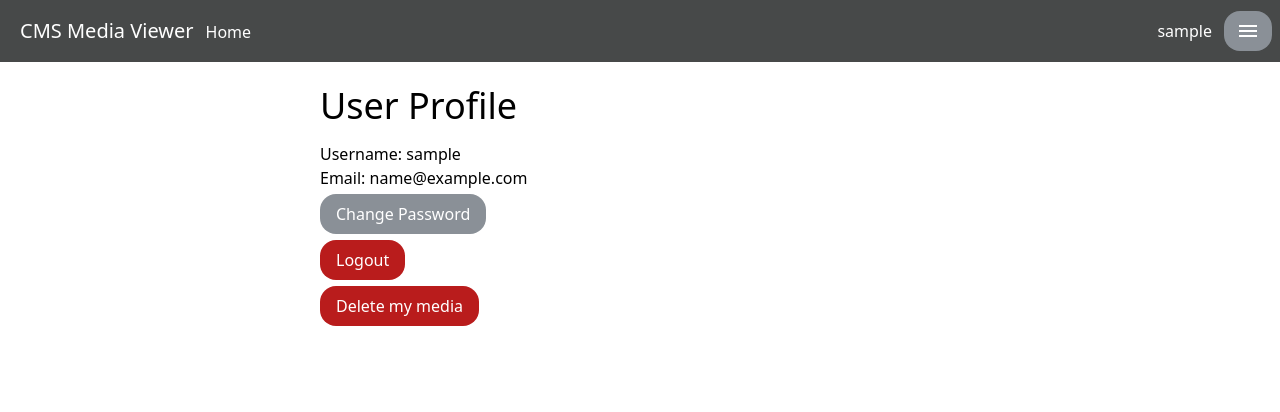
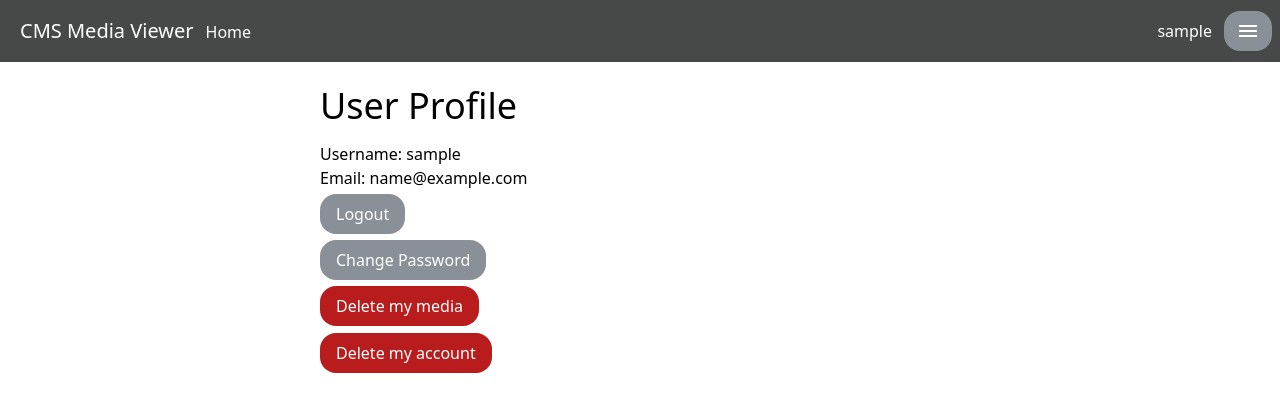
Before and after one commit to ErikPeter2000/photo_viewer, a Django app: page /accounts/profile/ in a window 1280 px wide. Shown: the top 412 px of the page. Run offline with Django 5.2, Linux system fonts and the light colour scheme; the visitor is signed in with stand-in values (Sample User, id 1).

Commit message:
Account deletion.

```diff
--- a/photo_viewer/photo_viewer/templates/photo_viewer/image_detail.html
+++ b/photo_viewer/photo_viewer/templates/photo_viewer/image_detail.html
@@ -9,7 +9,9 @@
     <div class="center-panel">
       <div class="flex flex-row justify-center mb-5">
         <div class="image-container relative hover:shadow-darker transition-shadow duration-300 ease-in-out w-fit">
+          <a href="{{ image.image.url }}">
           <img class="image-root max-h-80vh" src="{{ image.image.url }}" alt="{{ image.title }}">
+          </a>
           {% include 'includes/image_toolbar.html' with image=image album=album user=user_id opacity='1' %}
         </div>
       </div>
@@ -17,6 +19,7 @@
       <p>{{ image.description }}</p>
       <p>Uploaded by: {{ uploaded_by }}</p>
       <p>Uploaded at: {{ uploaded_at }}</p>
+      <p>Resolution: {{ image.image.width }}x{{ image.image.height }}</p>
     </div>
     <div class="absolute top-0 left-5 z-10">
       <button class="button shadow-sm" onclick="window.location.href='{% url 'album_detail' album_id=image.album.id %}'">Back to Album</button>
--- a/photo_viewer/photo_viewer/templates/photo_viewer/profile.html
+++ b/photo_viewer/photo_viewer/templates/photo_viewer/profile.html
@@ -11,34 +11,48 @@
     {% if user.email %}
       <p>Email: {{ user.email }}</p>
     {% endif %}
-    <button class="button" onclick="window.location.href='{% url 'password_change' %}'" class="button-link">Change Password</button>
     <form action="{% url 'logout' %}" method="post">
       {% csrf_token %}
-      <button type="submit" class="button red">Logout</button>
+      <button type="submit" class="button">Logout</button>
     </form>
-    <button id="delete_media_button" class="button red">Delete my media</button>
+    <button class="button" onclick="window.location.href='{% url 'password_change' %}'" class="button-link">Change Password</button><br>
+    <button id="delete_media_button" class="button red">Delete my media</button><br>
+    <button id="delete_my_acount_button" class="button red">Delete my account</button>
   </div>
   <script>
-    $('#delete_media_button').click(function (e) {
-      e.preventDefault()
-      if (confirm('Are you sure you want to delete all your media?')) {
+    function post_empty(url, success, error) {
       $.ajax({
         type: 'POST',
-          url: "{% url 'delete_media' %}",
+        url,
         processData: false,
         contentType: false,
         headers: {
           'X-CSRFToken': '{{ csrf_token }}'
         },
-          success: function (response) {
-            console.log('Media deleted successfully')
+        success,
+        error
+      })
+    }
+    $('#delete_media_button').click(function (e) {
+      e.preventDefault()
+      if (confirm('Are you sure you want to delete all your media?\nThis will not delete any pending reports.')) {
+        post_empty('{% url 'delete_media' %}', () => {
           window.location.reload()
-          },
-          error: function (xhr, status, error) {
-            console.error('An error occurred:', error)
-          }
+        }, (xhr, status, error) => {
+          console.error('There was a problem with your fetch operation:', error)
         })
       }
     })
+    $('#delete_my_acount_button').click(function (e) {
+      e.preventDefault()
+      if (confirm('Are you sure you want to delete your account? This is irreversible.')) {
+        post_empty('{% url 'delete_account' %}', () => {
+          window.location.href = '{% url 'login' %}'
+        }, (xhr, status, error) => {
+          console.error('There was a problem with your fetch operation:', error)
+        })
+      }
+    })
+
   </script>
 {% endblock %}
--- a/photo_viewer/photo_viewer/urls.py
+++ b/photo_viewer/photo_viewer/urls.py
@@ -26,10 +26,11 @@ urlpatterns = [
     path('', views.IndexView.as_view(), name='index'),
     path('accounts/', include('django.contrib.auth.urls')),
     path('accounts/profile/', views.profile_view, name='profile'),
+    path('accounts/delete_media/', views.delete_all_user_images, name='delete_media'),
+    path('accounts/delete_account/', views.delete_account, name='delete_account'),
     path('albums/<int:album_id>/', views.AlbumDetailView.as_view(), name='album_detail'),
     path('albums/<int:album_id>/upload_image/', views.upload_images, name='upload_image'),
     path('albums/<int:album_id>/images/<int:image_id>', views.ImageDetailView.as_view(), name='image_detail'),
     path('albums/<int:album_id>/images/<int:image_id>/delete', views.delete_image, name='delete_image'),
     path('albums/<int:album_id>/images/<int:image_id>/report', views.ReportImageView.as_view(), name='report_image'),
-    path('accounts/delete_media/', views.delete_all_user_images, name='delete_media'),
 ] + static(settings.MEDIA_URL, document_root=settings.MEDIA_ROOT)
--- a/photo_viewer/photo_viewer/views.py
+++ b/photo_viewer/photo_viewer/views.py
@@ -58,9 +58,32 @@ class ImageDetailView(LoginRequiredMixin, View):
                 "image": image,
                 "user_id": request.user.id,
                 "uploaded_by": str(photographer_name),
-                "uploaded_at": str(image.date_created),
+                "uploaded_at": image.date_created.strftime("%d %B %Y %H:%M:%S"),
             },
         )
+
+class ReportImageView(LoginRequiredMixin, View):
+    template_name = "photo_viewer/report_image.html"
+    login_url = "accounts/login/"
+
+    def get(self, request, *args, **kwargs):
+        return render(request, self.template_name, {"album_id": kwargs["album_id"], "image_id": kwargs["image_id"]})
+
+    def post(self, request, *args, **kwargs):
+        image_id = kwargs["image_id"]
+        reason = request.POST.get("reason")
+        description = request.POST.get("description")
+        image = get_object_or_404(PhotographerImage, pk=image_id)
+        report = ImageReport(
+            image=image,
+            reporter=request.user,
+            reason=reason,
+            description=description,
+            date_reported=timezone.now(),
+        )
+        report.save()
+        messages.success(request, "Image reported successfully.")
+        return JsonResponse({"message": "Image reported successfully"}, status=200)
 
 @require_POST
 @login_required
@@ -115,29 +138,15 @@ def delete_all_user_images(request):
     messages.success(request, "All images deleted successfully.")
     return JsonResponse({"message": "All images deleted successfully"}, status=200)
 
+@require_POST
+@login_required
+def delete_account(request):
+    user = request.user
+    storage.delete_all_user_media(user)
+    user.delete()
+    messages.success(request, "Account deleted successfully.")
+    return JsonResponse({"message": "Account deleted successfully"}, status=200)
+
 @login_required
 def profile_view(request):
     return render(request, "photo_viewer/profile.html")
-
-class ReportImageView(LoginRequiredMixin, View):
-    template_name = "photo_viewer/report_image.html"
-    login_url = "accounts/login/"
-
-    def get(self, request, *args, **kwargs):
-        return render(request, self.template_name, {"album_id": kwargs["album_id"], "image_id": kwargs["image_id"]})
-
-    def post(self, request, *args, **kwargs):
-        image_id = kwargs["image_id"]
-        reason = request.POST.get("reason")
-        description = request.POST.get("description")
-        image = get_object_or_404(PhotographerImage, pk=image_id)
-        report = ImageReport(
-            image=image,
-            reporter=request.user,
-            reason=reason,
-            description=description,
-            date_reported=timezone.now(),
-        )
-        report.save()
-        messages.success(request, "Image reported successfully.")
-        return JsonResponse({"message": "Image reported successfully"}, status=200)
```
Also changed, not shown: photo_viewer/photo_viewer/static/css/styles.css (+3 -60 lines). Lines whose indentation alone changed are shown as unchanged.
